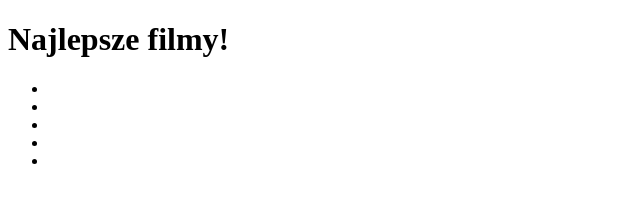
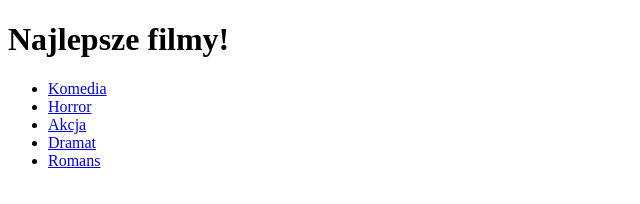
Before and after one commit to jano553/htmlkurs, a plain HTML site: page code/html/index.html in a window 1280 px wide. Shown: the whole page, without its empty margins (0-640 px from the left). Drawn offline with Linux system fonts and the light colour scheme.

Commit message:
poprawa href

```diff
--- a/code/html/index.html
+++ b/code/html/index.html
@@ -12,12 +12,11 @@
 <body>
     <h1>Najlepsze filmy!</h1>
     <ul>
-        <li><a href="komedia.html" target="_blank" title="Komedia"></li>
-        <li><a href="horror.html" target="_blank" title="Horror"></li>
-        <li><a href="akcja.html" target="_blank" title="Akcja"></li>
-        <li><a href="dramat.html" target="_blank" title="Dramat"></li>
-        <li><a href="romans.html" target="_blank" title="Romans"></li>
-
+        <li><a href="komedia.html" target="_blank" title="Komedia">Komedia</a></li>
+        <li><a href="horror.html" target="_blank" title="Horror">Horror</a></li>
+        <li><a href="akcja.html" target="_blank" title="Akcja">Akcja</a></li>
+        <li><a href="dramat.html" target="_blank" title="Dramat">Dramat</a></li>
+        <li><a href="romans.html" target="_blank" title="Romans">Romans</a></li>
     </ul>
 </body>
 </html>
```
Also changed, not shown: code/html/akcja.html (+5 -5 lines).
